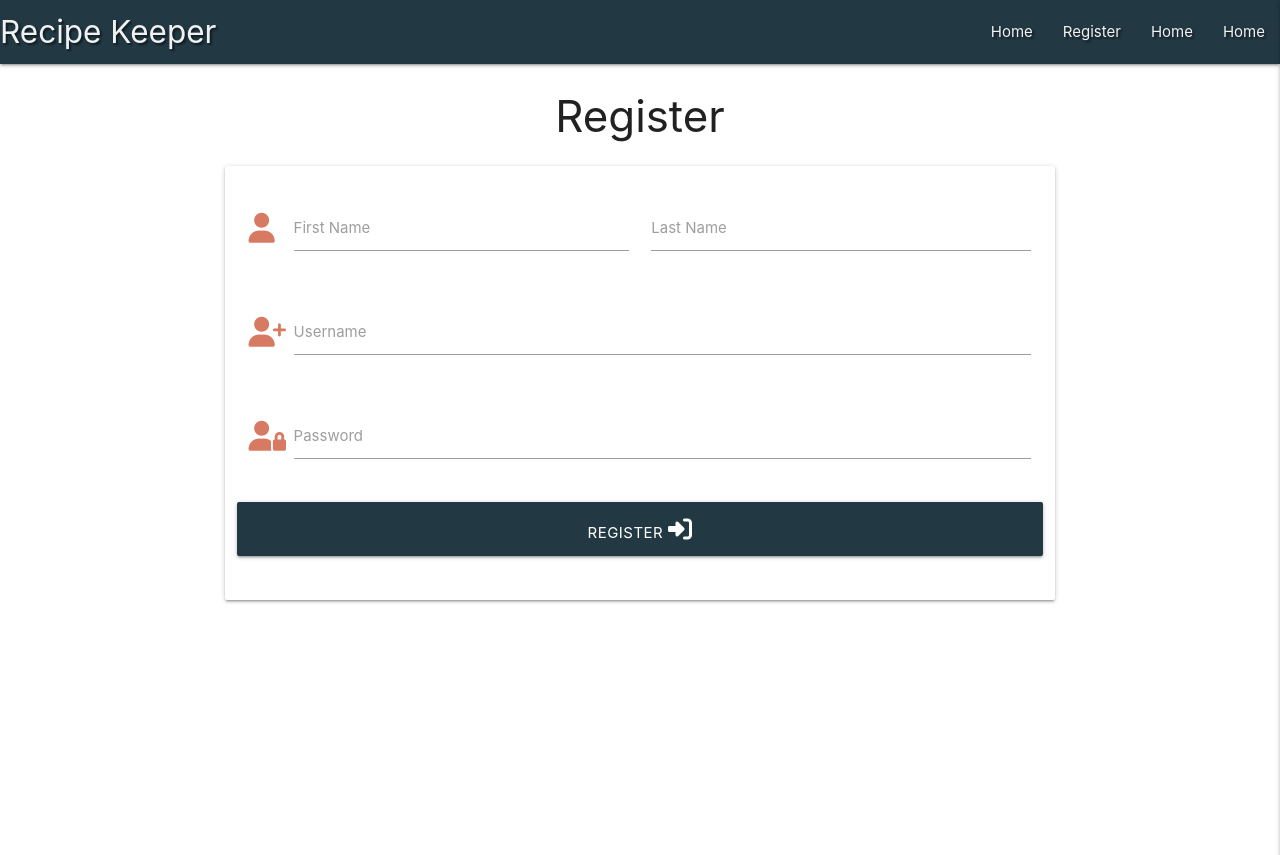
After one commit to donovanainsley/recipe-keeper, a Flask app: page /register in a window 1280 px wide. The commit adds this page. Shown: the top 855 px of the page. Run offline with Flask 3, Linux system fonts and the light colour scheme; some libraries are stand-ins or nearby versions.

Commit message:
Added navbar and sidenav, along with the registration page and functiion with custom css

```diff
--- a/app.py
+++ b/app.py
@@ -4,6 +4,7 @@ from flask import (
     redirect, request, session, url_for)
 from flask_pymongo import PyMongo
 from bson.objectid import ObjectId
+from werkzeug.security import generate_password_hash, check_password_hash
 if os.path.exists("env.py"):
     import env
 
@@ -21,7 +22,32 @@ mongo = PyMongo(app)
 @app.route("/home")
 def home():
     categories = list(mongo.db.categories.find())
-    return render_template ("home.html", categories=categories)
+    return render_template ("index.html", categories=categories)
+
+
+@app.route("/register", methods=["GET", "POST"])
+def register():
+    if request.method == "POST":
+        # check if username already exists in db
+        existing_user = mongo.db.users.find_one(
+            {"username": request.form.get("username").lower()})
+
+        if existing_user:
+            flash("Username already exists")
+            return redirect(url_for("register"))
+
+        register = {
+            "username": request.form.get("username").lower(),
+            "password": generate_password_hash(request.form.get("password"))
+        }
+        mongo.db.users.insert_one(register)
+
+        # put the new user into 'session' cookie
+        session["user"] = request.form.get("username").lower()
+        flash("Registration Successful!")
+        return redirect(url_for("profile", username=session["user"]))
+
+    return render_template("register.html")
 
 
 if __name__ == "__main__":
--- a/static/css/style.css
+++ b/static/css/style.css
@@ -1,16 +1,34 @@
+/* Navbar custom CSS */
+
 .text-shadow {
-    text-shadow: 2px 2px 2px rgba(255, 255, 255, 0.8);
+    text-shadow: 2px 2px 2px rgba(0, 0, 0, 0.5);
 }
 
 .nav-extended .nav-wrapper {
-    background-color: #d4d8d8;
-    color: #0a0f0d;
+    background-color: #223843;
+    color: #EFF1F3;
 }
 
 nav .brand-logo {
-    color: #0a0f0d;
+    color: #EFF1F3;
 }
 
 nav  ul li a  {
-    color: #0a0f0d;
+    color: #EFF1F3;
 }
+
+
+/* register.html CSS */
+
+.prefix {
+    color: #D77A61;
+}
+
+.register-btn button {
+    background-color: #223843;
+}
+
+.register-btn button:hover {
+    background-color: #D77A61;
+    color: #EFF1F3;
+}
--- a/templates/base.html
+++ b/templates/base.html
@@ -22,8 +22,8 @@
               <a href="{{ url_for ('home') }}" class="brand-logo">Recipe Keeper</a>
               <a href="#" data-target="mobile-demo" class="sidenav-trigger right"><i class="fas fa-bars"></i></a>
               <ul class="right hide-on-med-and-down">
-                <li><a href="#">Home</a></li>
-                <li><a href="#">Home</a></li>
+                <li><a href="{{ url_for ('home') }}">Home</a></li>
+                <li><a href="{{ url_for ('register') }}">Register</a></li>
                 <li><a href="#">Home</a></li>
                 <li><a href="#">Home</a></li>
               </ul>
@@ -34,7 +34,7 @@
           <ul class="sidenav" id="mobile-demo">
             <li><h4 class="center-align">Recipe Keeper</h4></li>
             <li><a href="{{ url_for ('home') }}">Home</a></li>
-            <li><a href="#">Home</a></li>
+            <li><a href="{{ url_for ('register') }}">Register</a></li>
             <li><a href="#">Home</a></li>
             <li><a href="#">Home</a></li>
           </ul>
--- /dev/null
+++ b/templates/register.html
@@ -0,0 +1,51 @@
+{% extends "base.html" %}
+{% block content%}
+
+    <h3 class="center-align">Register</h3>
+
+
+
+    <div class="row">
+        <form class="col s12 m8 offset-m2" method="POST" action="{{ url_for ('register')}}">
+            <div class="card-panel">
+                <div class="row">
+                    <!-- f_name -->
+                    <div class="input-field col s6">
+                        <i class="fas fa-user prefix"></i>
+                        <input id="first_name" name="first_name" type="text" class="validate" required>
+                        <label for="first_name">First Name</label>
+                    </div>
+                    <!-- l_name -->
+                    <div class="input-field col s6">
+                        <input id="l_name" name="l_name" type="text" class="validate" required autocomplete="family-name">
+                        <label for="l_name">Last Name</label>
+                    </div>
+                </div>
+                <!-- username -->
+                    <div class="row">
+                        <div class="input-field col s12">
+                            <i class="fas fa-user-plus prefix"></i>
+                            <input id="username" name="username" type="text" min="5" maxlength="15" pattern="^[a-zA-Z0-9{5,15}]$" class="validate" required >
+                            <label for="username">Username</label>
+                        </div>
+                    </div>
+                    <!-- password -->
+                    <div class="row">
+                        <div class="input-field col s12">
+                            <i class="fas fa-user-lock prefix "></i>
+                        <input id="password" name="password" type="password" minlength="5" maxlength="15" pattern="^[a-zA-Z0-9{5,15}]$" class="validate" required>
+                        <label for="password">Password</label>
+                        </div>
+                    </div>
+                    <!-- register -->
+                    <div class="row register-btn">
+                        <button type="submit" class="col s12 btn-large waves-effect">
+                            Register <i class="fas fa-sign-in-alt"></i>
+                        </button>
+                    </div>
+            </div>
+        </form>
+    </div>
+
+
+{% endblock %}
```
Also changed, not shown: templates/index.html (renamed from templates/home.html).
